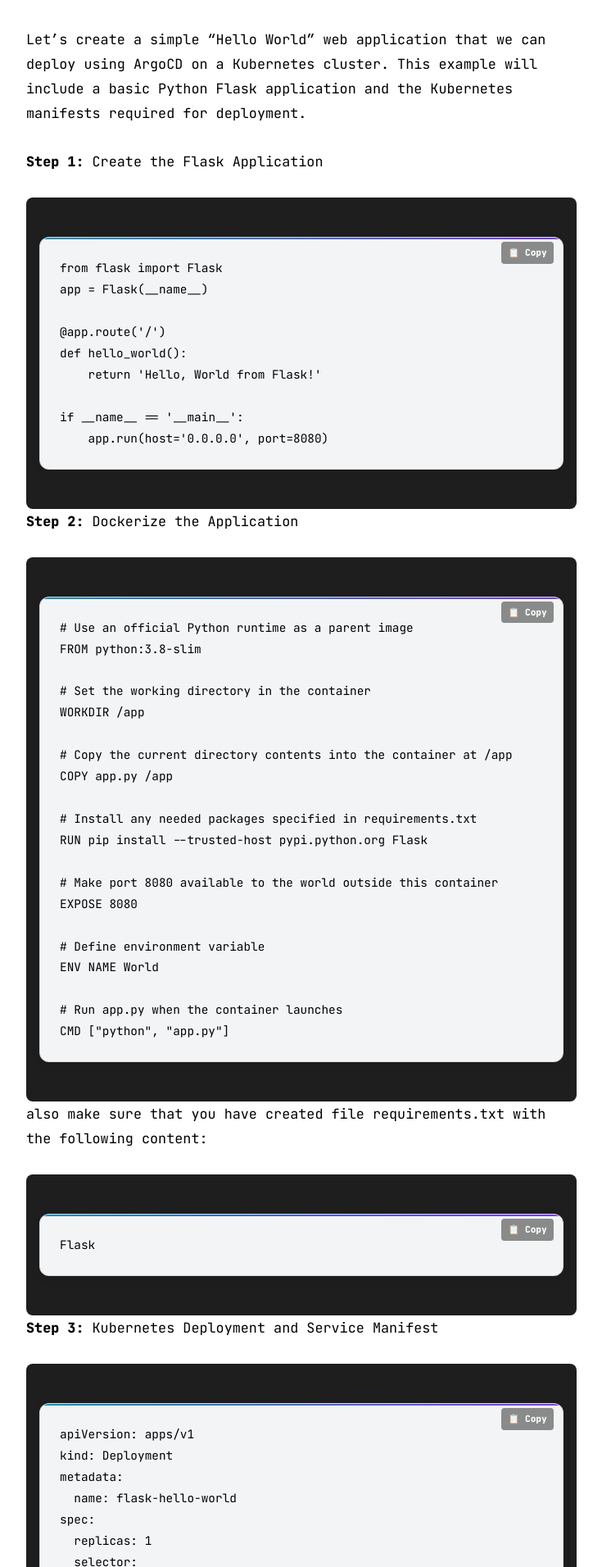
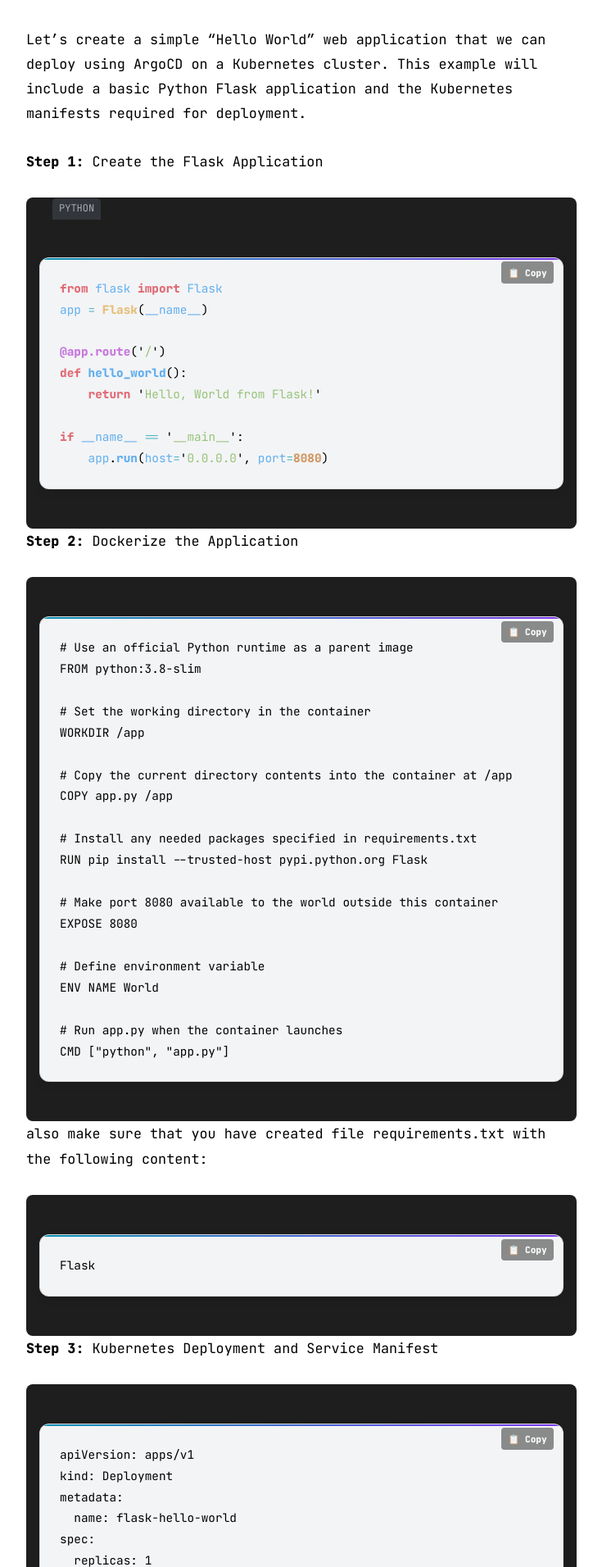
Before and after one commit to see-quick/see-quick.github.io, a Jekyll site: the page built from all_collections/_posts/2024-02-17-practical-argo-cd-in-action.md, in a window 1280 px wide. Shown: the part 3634-5546 px from the top of the page at 82% size, without its empty margins (272-1007 px from the left). Built offline with Jekyll 4.4.1, drawn with Linux system fonts in a browser that asks for light colours.

Commit message:
Update to support Python code style
Signed-off-by: see-quick <maros.orsak159@gmail.com>

```diff
--- a/assets/css/syntax.css
+++ b/assets/css/syntax.css
@@ -180,6 +180,116 @@
 }
 
 /* ##################################################### */
+/* ################ PYTHON SPECIFIC #################### */
+/* ##################################################### */
+/* 🐍 Python label */
+.language-python > .highlight::before {
+  content: "PYTHON";
+  font-size: 0.75rem;
+  padding: 0.2rem 0.5rem;
+  border-radius: 0.3rem 0.3rem 0 0;
+  position: relative;
+  top: -1rem;
+  left: 1rem;
+  display: inline-block;
+  margin-bottom: -1rem;
+  background: var(--gray-2);
+  color: var(--gray-6);
+}
+
+[data-theme="dark"] .language-python > .highlight::before {
+  background: #2c313c;
+  color: #61afef;
+}
+
+/* Comments */
+.language-python .c,
+.language-python .c1,
+.language-python .cm {
+  color: #5c6370;
+  font-style: italic;
+}
+
+/* Keywords (def, class, if, else, import, etc.) */
+.language-python .k,
+.language-python .kn,
+.language-python .kd {
+  color: #e06c75;
+  font-weight: bold;
+}
+
+/* Types and built-in names */
+.language-python .kt,
+.language-python .nb {
+  color: #d19a66;
+  font-weight: bold;
+}
+
+/* Function names */
+.language-python .nf {
+  color: #61afef;
+  font-weight: bold;
+}
+
+/* Class names */
+.language-python .nc {
+  color: #e5c07b;
+  font-weight: bold;
+}
+
+/* Names (variables, identifiers) */
+.language-python .n,
+.language-python .na,
+.language-python .nv {
+  color: #61afef;
+}
+
+/* Numbers */
+.language-python .m,
+.language-python .mi,
+.language-python .mf {
+  color: #d19a66;
+  font-weight: bold;
+}
+
+/* Strings */
+.language-python .s,
+.language-python .s1,
+.language-python .s2,
+.language-python .sd {
+  color: #98c379;
+}
+
+/* Operators (=, +, etc.) */
+.language-python .o {
+  color: #56b6c2;
+}
+
+/* Boolean values and constants (True, False, None) */
+.language-python .kc {
+  color: #56b6c2;
+  font-weight: bold;
+}
+
+/* Self keyword */
+.language-python .bp {
+  color: #e06c75;
+  font-style: italic;
+}
+
+/* Decorators */
+.language-python .nd {
+  color: #c678dd;
+  font-weight: bold;
+}
+
+/* Error tokens (if any) */
+.language-python .err {
+  background-color: #3c3836;
+  color: #ff6c6b;
+}
+
+/* ##################################################### */
 /* ################## QUINT SPECIFIC ################### */
 /* ##################################################### */
 /* 🔷 Comments */
```
